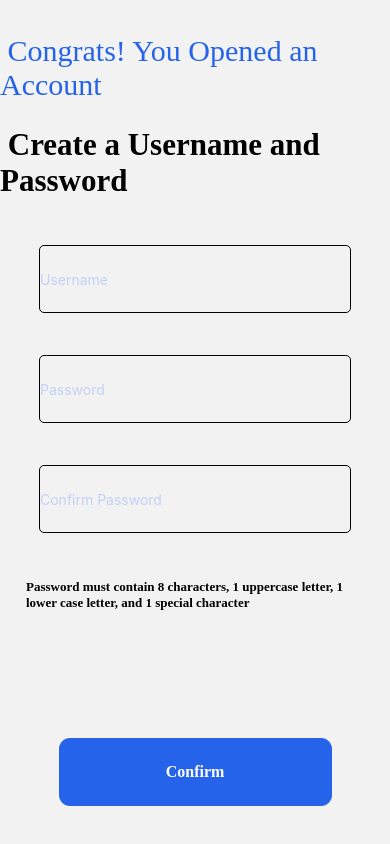
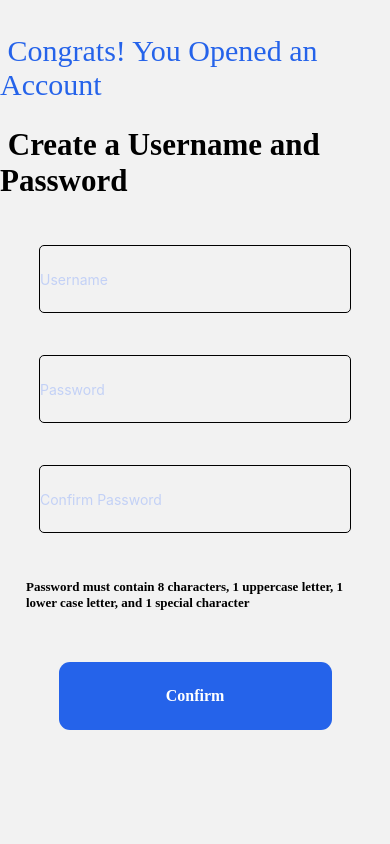
Before and after one commit to NaumanRecat/Bank-Ui, a React Native app: screen /Signup7_3 in a window 390 px wide. Built offline with nearby package versions, Linux system fonts and the light colour scheme.

Commit message:
ok done now

```diff
--- a/src/screen/Signup7_3.js
+++ b/src/screen/Signup7_3.js
@@ -57,6 +57,6 @@ const styles = StyleSheet.create({
     },
     Button:{
         alignItems:'center',
-        marginTop: h('15%'),
+        marginTop: h('6%'),
     }
 })
```
